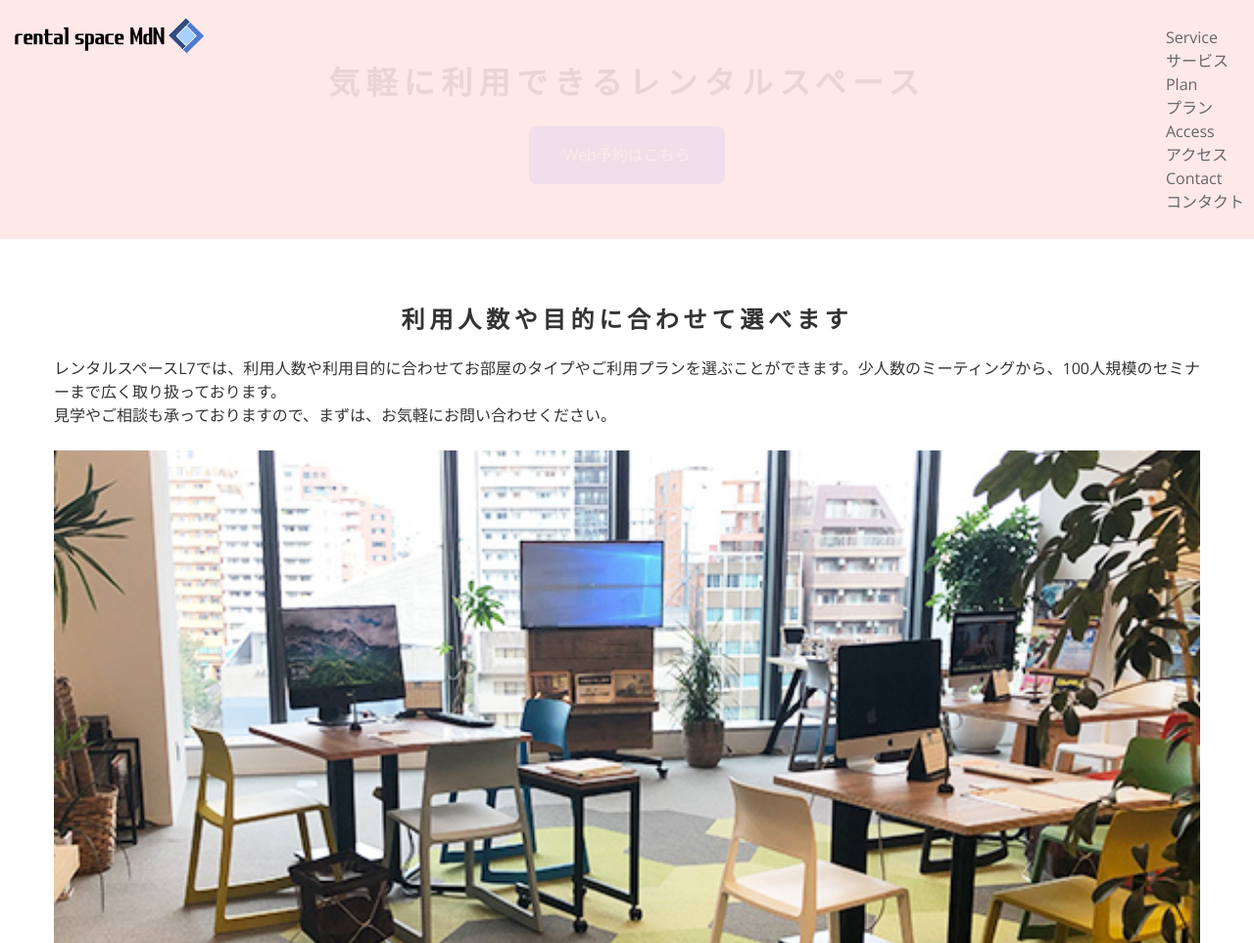
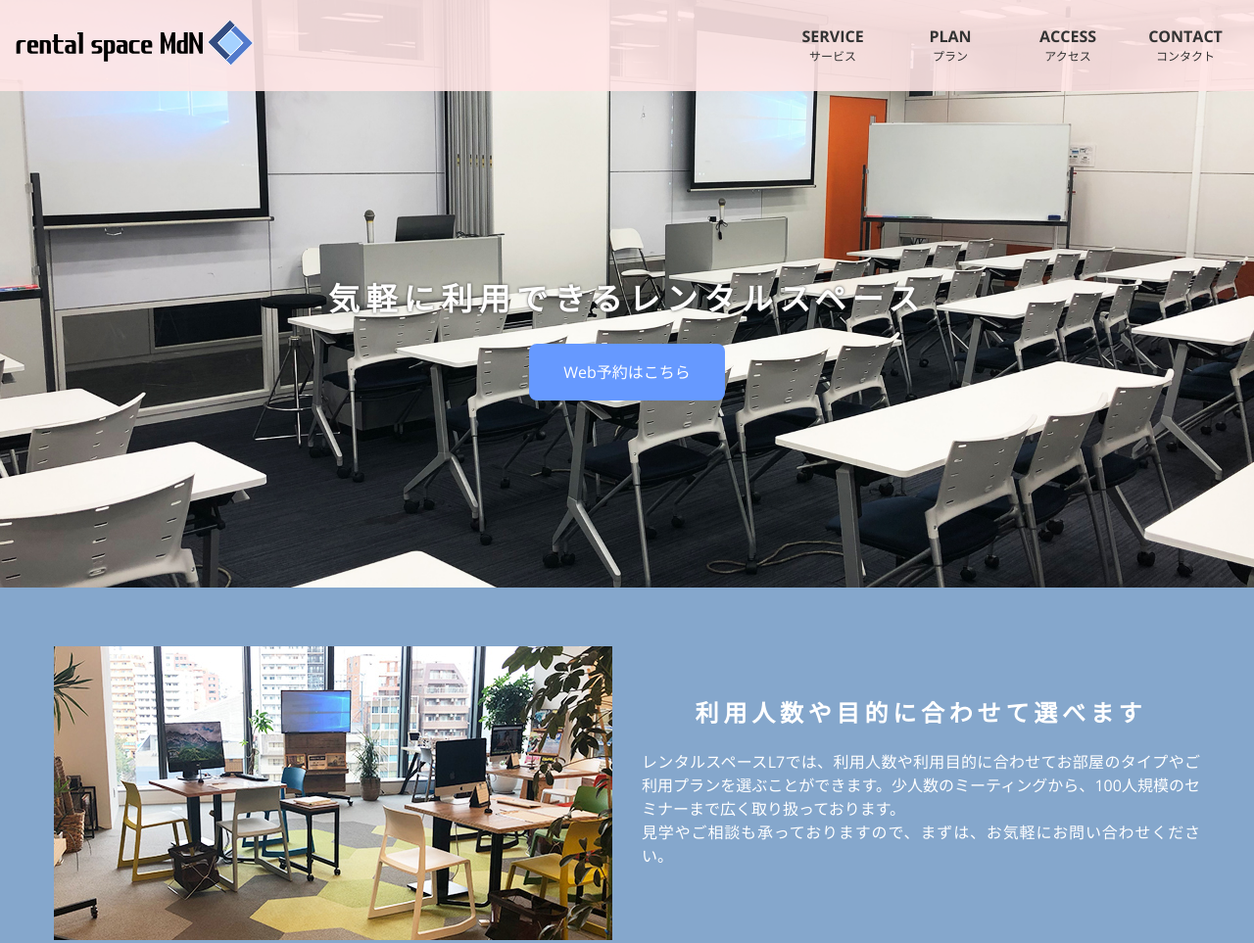
Before and after one commit to ip-sugai/HTML-CSS_text, a plain HTML site: page chan-pro02/Lesson7_sample/index.html in a window 1280 px wide. Shown: the top 963 px of the page at 98% size. Drawn offline with nearby package versions, Linux system fonts and the light colour scheme; files that its build step writes are made by us from their sources.

Commit message:
lesson7 info-area imgまで

```diff
--- a/lesson7/scss/_top.scss
+++ b/lesson7/scss/_top.scss
@@ -1,3 +1,6 @@
+@use './mixins' as m;
+
+
 /* ----.headerのスタイルを設定---- */
 .header {
   position: fixed;
@@ -89,10 +92,154 @@
   z-index: 90;
   opacity: 0; //透明にする
   display: none; //上にかぶさっているものをなきものにする
-  // 全てのプロパティを対象にアニメーションする。上のopacityも取り消されるので透明ではなくなるのだが、displayに関してはtransitionでどうにもできない。ただの表示形式なので、時間をかけてフワッと変わったりはしない。
+  // 全てのプロパティを対象にアニメーションする。上のopacityも取り消されるので透明ではなくなるのだが、displayに関してはtransitionでどうにもできない。ただの表示形式なので、時間をかけてフワッと変わったりはしない。よって薄黒い領域はパッと出てくる
   transition: all 0.3s ease-in-out;
 }
 
-#gnav-content {
+//gnav-contentはsp用縦型ナビを囲むdiv
+.gnav-content {
+  // 画面の高さが低くナビゲーションがはみ出す時のみスクロールバーを出す
   overflow: auto;
+  position: fixed;
+  top: 0;
+  left: 0;
+  z-index: 300;
+  width: 70%;
+  max-width: 300px;
+  height: 100%;
+  background: rgba(0, 0, 0, .8);
+  transition: .3s ease-in-out;
+  //画面外側に出しておく
+  transform: translateX(-105%);
 }
+
+// チェックが入ったらgnav-close（薄い黒）を画面に出す
+#gnav-input:checked ~ #gnav-close {
+  display: block;
+  // ↑でgnav-closeは0にしていた
+  opacity: .5;
+}
+
+// gnav-contentはclass!!!
+#gnav-input:checked ~ .gnav-content {
+  transform: translateX(0%);
+  box-shadow: 6px  0 25px rgba(0,0,0,.15);
+}
+
+// メニューの文字
+.gnav-menu {
+  display: flex;
+  flex-direction: column;
+  // 交差軸方向（今は横方向）中央寄せ
+  align-items: center;
+  padding-top: 50px;
+  text-transform: uppercase;
+}
+
+.gnav-item {
+  border-bottom: 2px dotted blue;
+  margin: 10px;
+  padding-bottom: 20px;
+
+  a {
+  color: #fff;
+  font-size: 12px;
+  display: block;
+  width: 200px;
+  text-align: center;
+
+    &::first-line {
+      font-size: 16px;
+      font-weight: bold;
+    }
+  }
+}
+
+
+@include m.mq {
+  .logo-area {
+    width: 250px;
+  }
+}
+
+@include m.mq {
+  .gnav-menu {
+    // メニューの文字を横並び
+    flex-direction: row;
+    padding-top: 15px;
+    margin: 0;
+  }
+
+  .gnav-item {
+    border-bottom: none;
+    margin: 0;
+    padding-bottom: 0;
+
+    a {
+      color: #333;
+      width: 120px;
+
+      &:hover {
+        color: #85a7cc;
+      }
+    }
+  }
+}
+
+// sectionのスタイル
+.mv-area {
+  width: 100vw;
+  height: 100vh;
+  background-image: url(../img/hero.jpg);
+  background-size: cover;
+  background-position: center center;
+  // 中の子要素を横ならべに
+  display: flex;
+  // 水平方向を中央
+  justify-content: center;
+  // 垂直方向に中央
+  align-items: center;
+  // 縦方向の並び
+  flex-direction: column;
+}
+
+.mv-title {
+  color: #fff;
+  text-shadow: 0 0 3px #333;
+}
+
+@include m.mq {
+  // 親はbody
+  .mv-area {
+    width: 100%;
+    height: 600px;
+  }
+
+  .mv-title {
+    margin-top: 90px;
+  }
+}
+
+// sectionのスタイル
+.info-area {
+  background-color: #85a7cc;
+}
+
+.info-txt {
+  color: #fff;
+}
+
+@include m.mq {
+.info-content {
+  display: flex;
+  flex-direction: row-reverse;
+  align-items: center;
+}
+.info-txt {
+  flex: 1;
+  margin-left: 30px;
+}
+.info-area img {
+  flex: 1;
+}
+}
```
Also changed, not shown: lesson7/index.html (+16 -2 lines), lesson7/scss/_components.scss (+6 -2 lines), lesson7/css/style.css.
